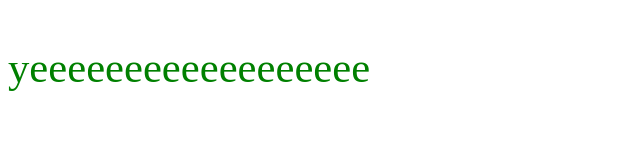
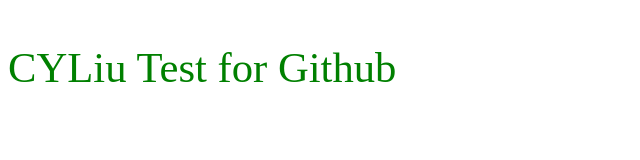
Before and after one commit to yanmimn/90918113, a plain HTML site: page index.html in a window 1280 px wide. Shown: the whole page, without its empty margins (0-640 px from the left). Drawn offline with Linux system fonts and the light colour scheme.

Commit message:
Update index.html

```diff
--- a/index.html
+++ b/index.html
@@ -6,6 +6,6 @@
 </head>
 
 <body>
-    <p style="color:green; font-size:32pt">yeeeeeeeeeeeeeeeeee</p>
+    <p style="color:green; font-size:32pt">CYLiu Test for Github</p>
 </body>
 </html>
```
